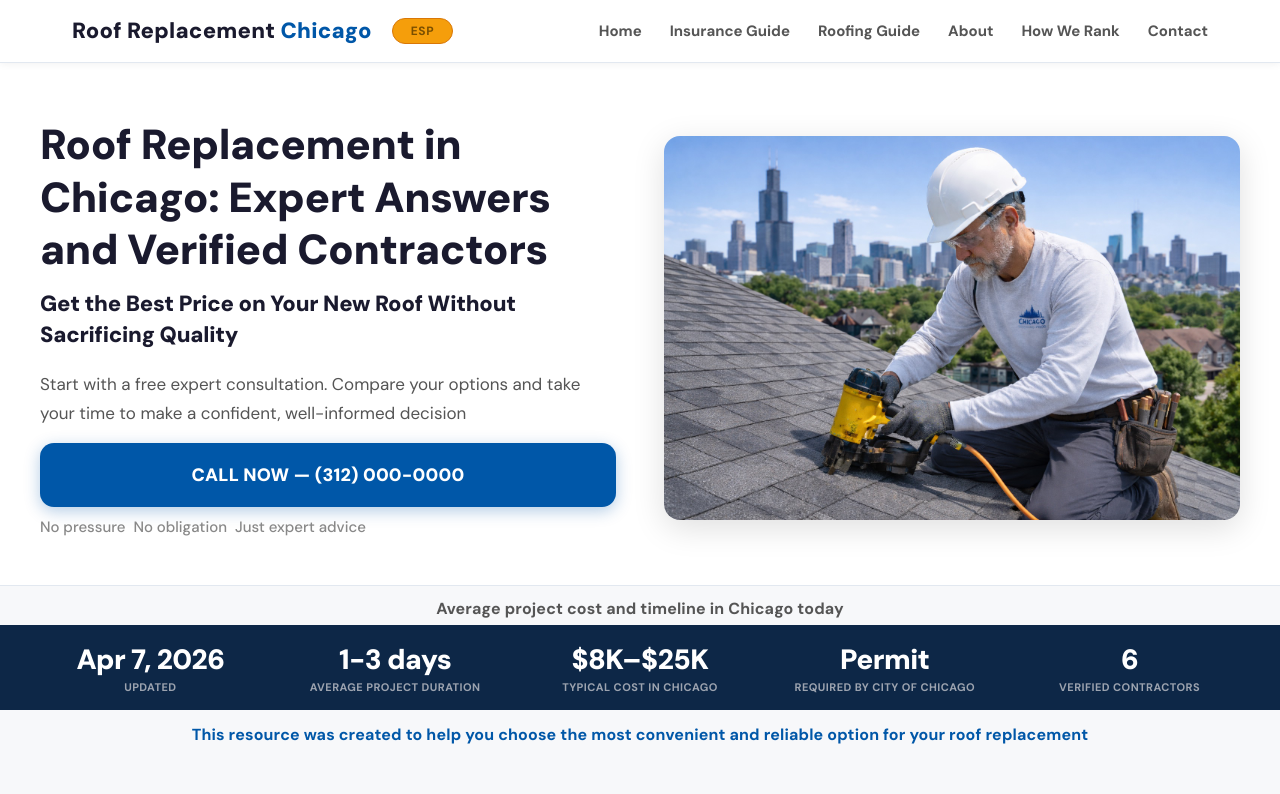
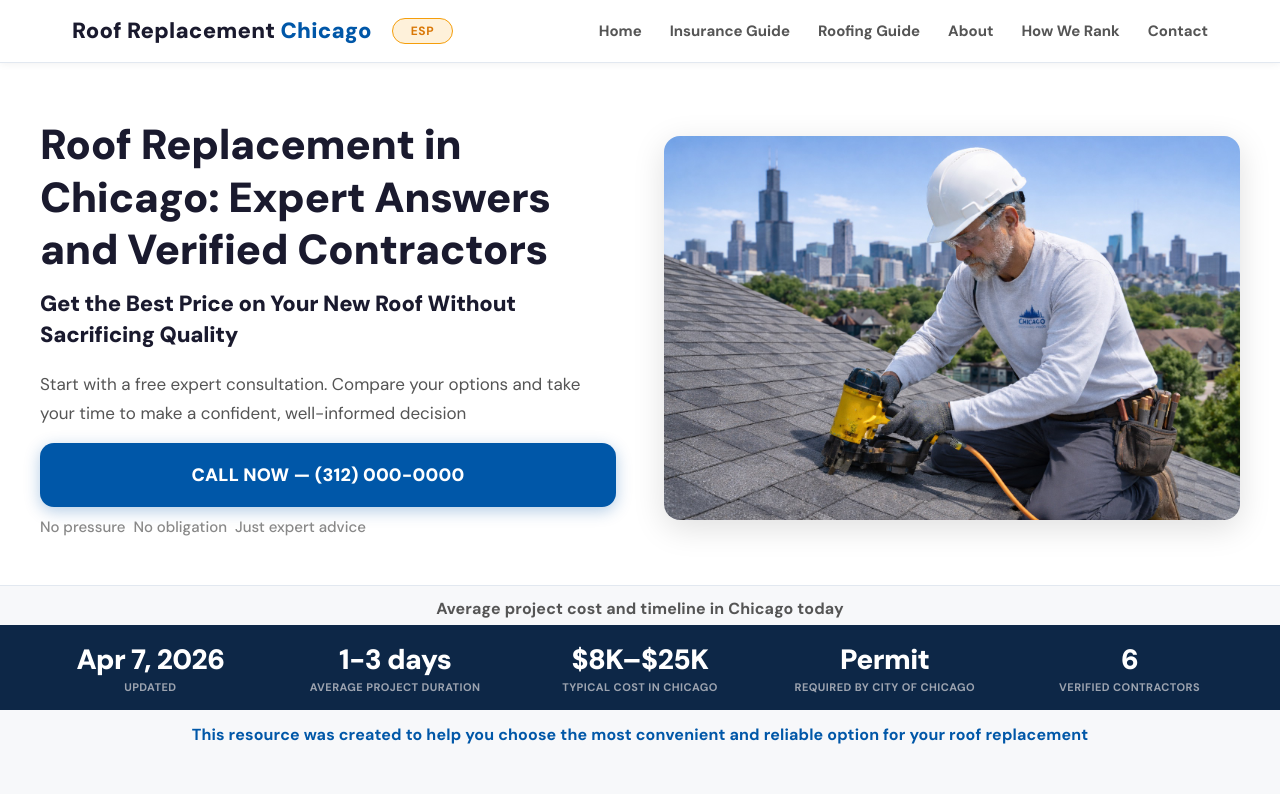
Before and after one commit to dm100usa-oss/roofreplacementchicago, a Next.js app: page / in a window 1280 px wide. Shown: the top 794 px of the page. Built offline with nearby package versions, Linux system fonts and the light colour scheme.

Commit message:
Update Header.module.css

```diff
--- a/src/components/Header.module.css
+++ b/src/components/Header.module.css
@@ -30,9 +30,9 @@
   letter-spacing: .05em;
   white-space: nowrap;
   transition: opacity .15s;
-  color: #7A4F00;
-  background: #F59E0B;
-  border: 1.5px solid #D97706;
+  color: #D97706;
+  background: rgba(245, 158, 11, 0.15);
+  border: 1.5px solid #F59E0B;
 }
 .langBtnEsp:hover { opacity: .85; }
 
```
